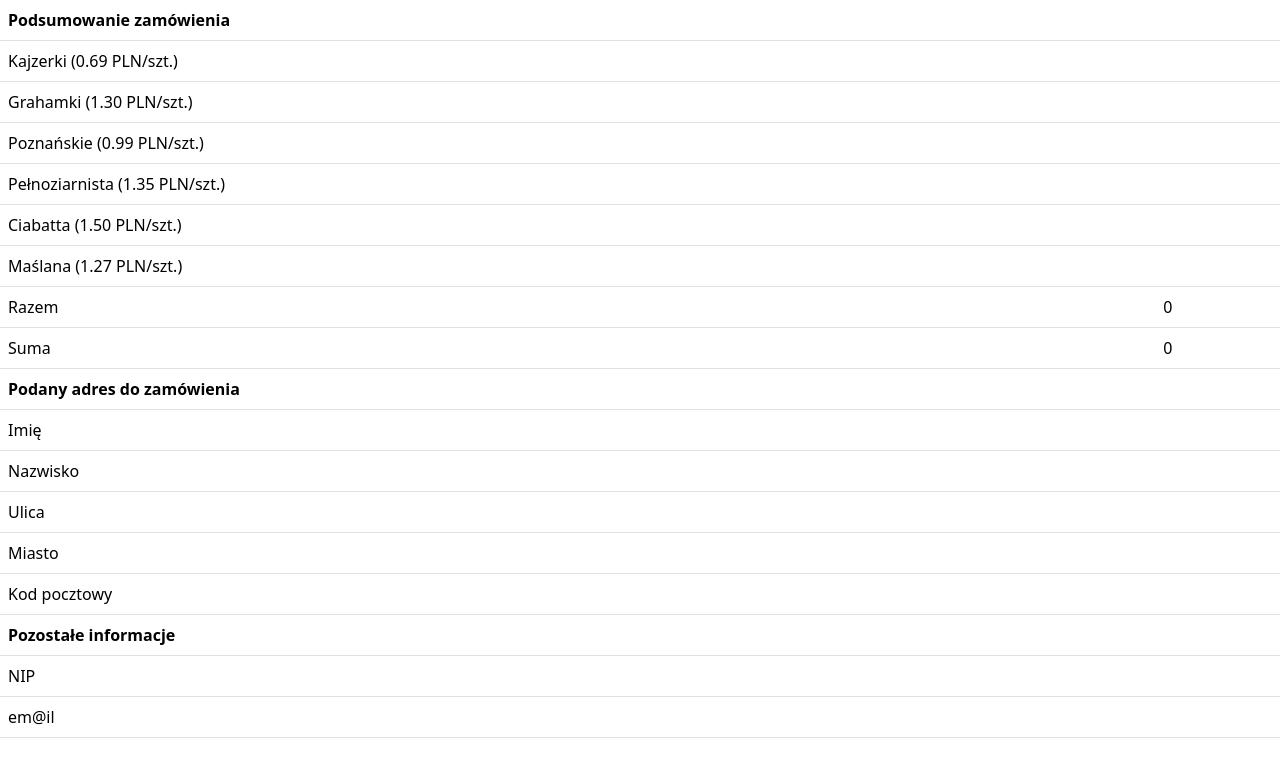
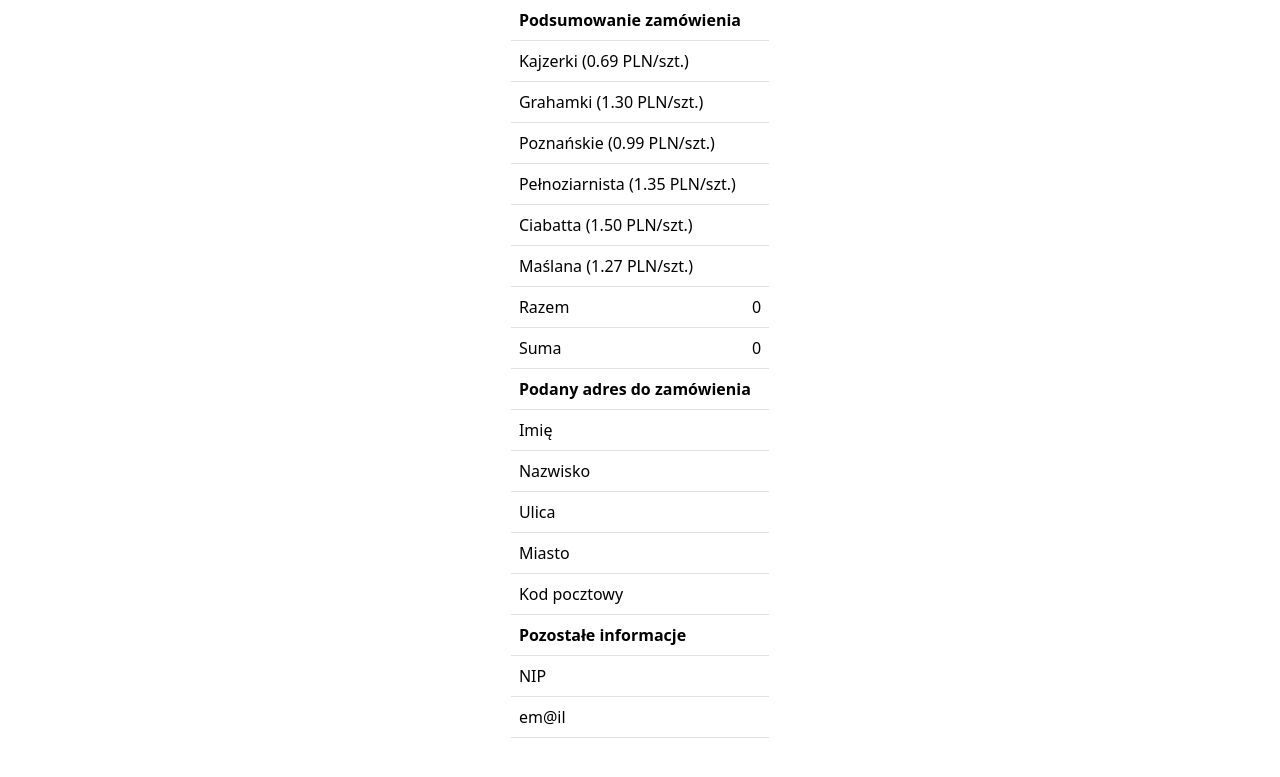
Before and after one commit to DarkoKa/Order-Form, a PHP site: page /order_form.php in a window 1280 px wide. Shown: the top 777 px of the page. Run offline with PHP 8.4, Linux system fonts and the light colour scheme; data that the repository does not hold is empty.

Commit message:
Add files via upload

```diff
--- a/order_form.php
+++ b/order_form.php
@@ -34,6 +34,9 @@
         $suma = 0.69 * $kajzerki + 1.30 * $grahamki + 0.99 * $poznanska + 1.35 * $pelnoziarn + 1.50 * $ciabatta + 1.27 * $maslana;
 
 echo<<<END
+
+<div class="container-fluid d-flex align-items-center justify-content-center">
+<div class="row">
 
 <table class="table">
 <thead>
@@ -118,8 +121,8 @@ echo<<<END
       <td>$e_mail</td>
    </tr>
 </tbody>
-
-
+</div>
+</div>
 
 END;
 ?>
```
